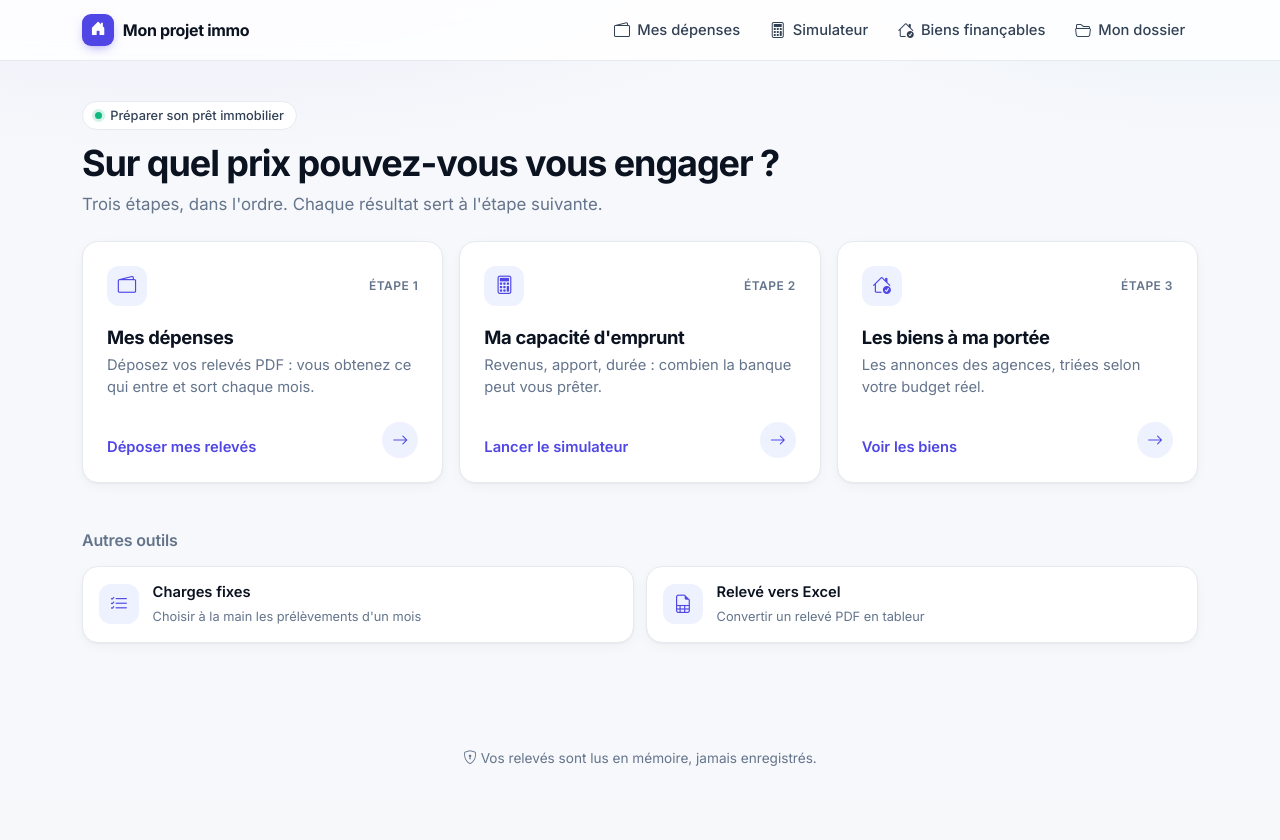
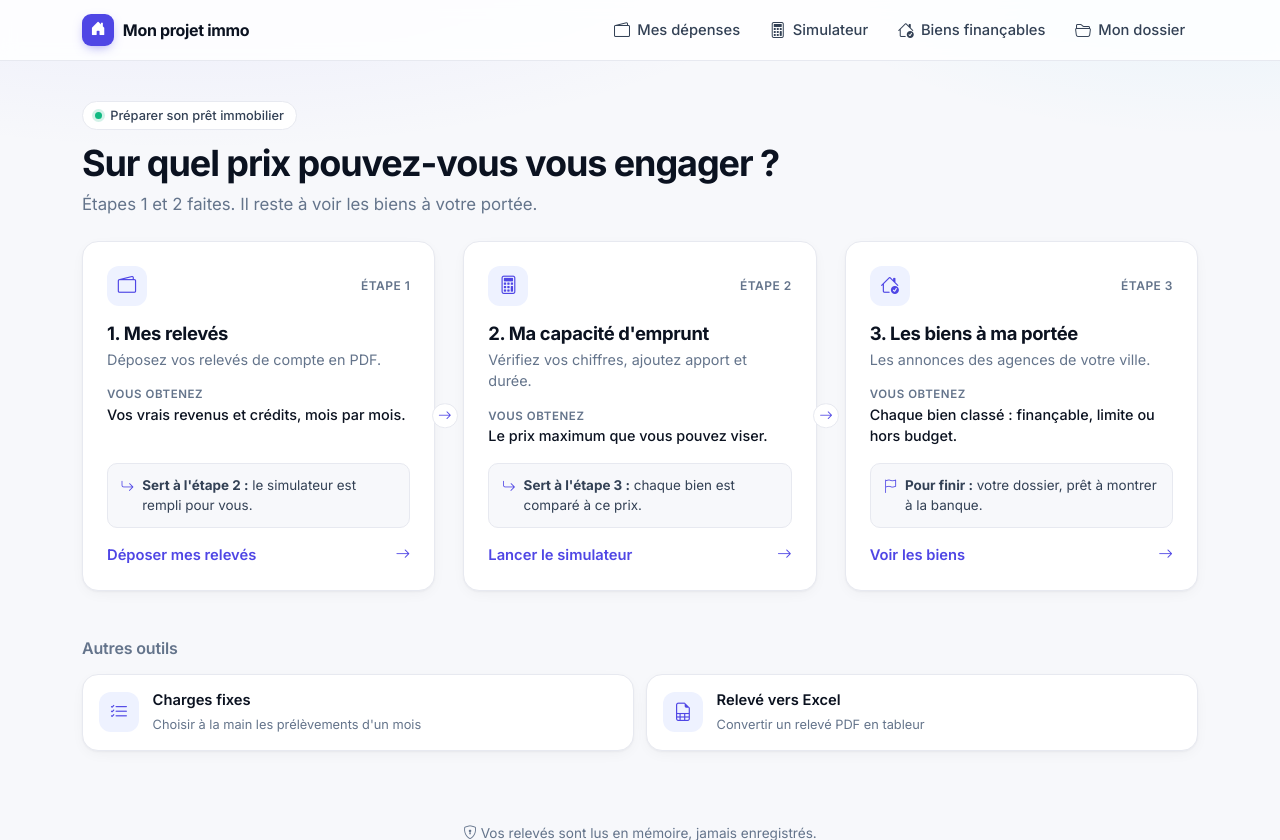
Before and after one commit to Dev9710/tools_immo, a Django app: template templates/analyseur/accueil.html in a window 1280 px wide. Shown: the top 840 px of the page. Before the commit the page ends 766 px from the top, so only its background shows below. Run offline with Django 4.2, Linux system fonts and the light colour scheme; the template is opened without the code that fills it, so the values that code supplies are empty.

Commit message:
Accueil accompagné : chaque étape dit ce qu'elle apporte et à quoi elle sert pour la suivante, flèches entre étapes, « À faire maintenant » sur la prochaine ; le simulateur retient le prix maximum

```diff
--- a/templates/analyseur/accueil.html
+++ b/templates/analyseur/accueil.html
@@ -5,28 +5,43 @@
 {% block extra_css %}
 <style>
     /* Accueil = point de situation : 3 étapes, chacune affiche son chiffre une fois faite. */
-    .ac-etapes { display: grid; grid-template-columns: repeat(3, minmax(0, 1fr)); gap: 1rem; }
-    @media (max-width: 991.98px) { .ac-etapes { grid-template-columns: 1fr; } }
-    .ac-etape { display: flex; flex-direction: column; padding: 1.5rem; color: inherit; text-decoration: none;
+    /* Accueil = parcours accompagné : chaque carte dit ce qu'on obtient et à quoi ça
+       sert pour l'étape suivante ; la prochaine étape à faire est mise en avant. */
+    .ac-etapes { display: grid; grid-template-columns: repeat(3, minmax(0, 1fr)); gap: 1.75rem; }
+    @media (max-width: 991.98px) { .ac-etapes { grid-template-columns: 1fr; gap: 1.5rem; } }
+    .ac-etape { position: relative; display: flex; flex-direction: column; padding: 1.5rem; color: inherit; text-decoration: none;
         transition: transform .2s var(--ease-out), box-shadow .2s var(--ease-out), border-color .2s ease; }
     .ac-etape:active { transform: scale(.99); }
     @media (hover: hover) and (pointer: fine) {
         .ac-etape:hover { color: inherit; border-color: #c7cbe0; transform: translateY(-2px);
             box-shadow: 0 1px 2px rgba(15, 23, 42, .04), 0 12px 28px -8px rgba(15, 23, 42, .14); }
-        .ac-etape:hover .ac-fleche { background: var(--brand); color: #fff; }
     }
-    .ac-haut { display: flex; align-items: center; justify-content: space-between; margin-bottom: 1.25rem; }
+    .ac-etape.maintenant { border-color: var(--brand-line); box-shadow: 0 0 0 3px var(--brand-soft), var(--ombre); }
+    /* Flèche qui relie une carte à la suivante */
+    .ac-etape:not(:last-child)::after { content: "\F138"; font-family: "bootstrap-icons"; position: absolute; z-index: 2;
+        right: -1.45rem; top: 50%; transform: translateY(-50%); display: grid; place-items: center; width: 1.6rem; height: 1.6rem;
+        border-radius: 50%; background: var(--canvas); border: 1px solid var(--hair); color: var(--brand); font-size: .85rem; }
+    @media (max-width: 991.98px) {
+        .ac-etape:not(:last-child)::after { content: "\F128"; right: auto; left: 50%; top: auto; bottom: -1.3rem; transform: translateX(-50%); }
+    }
+    .ac-haut { display: flex; align-items: center; justify-content: space-between; margin-bottom: 1rem; }
     .ac-num { font-size: .75rem; font-weight: 600; color: var(--mute); letter-spacing: .04em; }
-    .ac-etape h2 { font-size: 1.15rem; margin: 0 0 .35rem; }
-    .ac-etape p { color: var(--mute); font-size: .92rem; margin: 0; }
-    .ac-bas { display: flex; align-items: end; justify-content: space-between; gap: 1rem; margin-top: auto; padding-top: 1.5rem; }
-    .ac-chiffre { font-size: 1.75rem; font-weight: 650; letter-spacing: -.03em; line-height: 1; font-variant-numeric: tabular-nums; }
-    .ac-chiffre small { font-size: .85rem; font-weight: 500; color: var(--mute); letter-spacing: 0; }
-    .ac-fait { display: inline-flex; align-items: center; gap: .35rem; font-size: .78rem; font-weight: 600; color: var(--ok);
-        background: var(--ok-bg); border: 1px solid var(--ok-line); border-radius: 999px; padding: .15rem .55rem; }
-    .ac-action { font-weight: 600; color: var(--brand); font-size: .92rem; }
-    .ac-fleche { display: inline-grid; place-items: center; width: 2.25rem; height: 2.25rem; border-radius: 999px; flex: none;
-        background: var(--brand-soft); color: var(--brand); transition: background-color .15s ease, color .15s ease; }
+    .ac-statut { display: inline-flex; align-items: center; gap: .35rem; font-size: .78rem; font-weight: 600; border-radius: 999px;
+        padding: .15rem .6rem; border: 1px solid; }
+    .ac-statut.fait { color: var(--ok); background: var(--ok-bg); border-color: var(--ok-line); }
+    .ac-statut.maintenant { color: var(--brand); background: var(--brand-soft); border-color: var(--brand-line); }
+    .ac-etape h2 { font-size: 1.15rem; margin: 0 0 .3rem; }
+    .ac-etape .quoi { color: var(--mute); font-size: .9rem; margin: 0; }
+    .ac-obtenu { margin: 1rem 0 0; font-size: .9rem; }
+    .ac-obtenu .k { font-size: .72rem; font-weight: 600; color: var(--mute); text-transform: uppercase; letter-spacing: .05em; }
+    .ac-obtenu .v { color: var(--ink); font-weight: 500; }
+    .ac-chiffre { font-size: 1.6rem; font-weight: 650; letter-spacing: -.03em; line-height: 1.1; font-variant-numeric: tabular-nums; }
+    .ac-chiffre small { font-size: .8rem; font-weight: 500; color: var(--mute); letter-spacing: 0; }
+    .ac-relais { display: flex; gap: .5rem; align-items: flex-start; margin-top: auto; padding: .7rem .8rem; border-radius: 10px;
+        background: var(--soft); border: 1px solid var(--hair); font-size: .84rem; color: var(--ink-2); }
+    .ac-relais i { color: var(--brand); margin-top: .1rem; }
+    .ac-espace { flex: 1 0 1rem; }
+    .ac-action { display: flex; align-items: center; justify-content: space-between; margin-top: 1rem; font-weight: 600; color: var(--brand); font-size: .92rem; }
 
     .ac-outils { display: grid; grid-template-columns: repeat(2, minmax(0, 1fr)); gap: .75rem; }
     @media (max-width: 767.98px) { .ac-outils { grid-template-columns: 1fr; } }
@@ -43,57 +58,71 @@
     <header class="ti-entete">
         <span class="ti-surtitre"><span class="point"></span>Préparer son prêt immobilier</span>
         <h1>Sur quel prix pouvez-vous vous engager&nbsp;?</h1>
-        <p class="lede">Trois étapes, dans l'ordre. Chaque résultat sert à l'étape suivante.</p>
+        <p class="lede">
+            {% if prochaine_etape == 1 %}Commencez par l'étape 1 : tout le reste en découle.
+            {% elif prochaine_etape == 2 %}Étape 1 faite. Prochaine étape : votre capacité d'emprunt.
+            {% else %}Étapes 1 et 2 faites. Il reste à voir les biens à votre portée.{% endif %}
+        </p>
     </header>
 
     <div class="ac-etapes">
-        <a href="{% url 'depenses_mensuelles' %}" class="ti-carte ac-etape">
+        <a href="{% url 'depenses_mensuelles' %}" class="ti-carte ac-etape{% if prochaine_etape == 1 %} maintenant{% endif %}">
             <div class="ac-haut">
                 <span class="ti-icone-carre"><i class="bi bi-wallet2" aria-hidden="true"></i></span>
-                {% if depenses_affichees %}<span class="ac-fait"><i class="bi bi-check2" aria-hidden="true"></i>Fait</span>
+                {% if revenus_affiches %}<span class="ac-statut fait"><i class="bi bi-check2" aria-hidden="true"></i>Fait</span>
+                {% elif prochaine_etape == 1 %}<span class="ac-statut maintenant">À faire maintenant</span>
                 {% else %}<span class="ac-num">ÉTAPE 1</span>{% endif %}
             </div>
-            <h2>Mes dépenses</h2>
-            <p>Déposez vos relevés PDF : vous obtenez ce qui entre et sort chaque mois.</p>
-            <div class="ac-bas">
-                {% if depenses_affichees %}
-                    <div class="ac-chiffre">{{ depenses_affichees }} <small>€ / mois</small></div>
-                {% else %}
-                    <span class="ac-action">Déposer mes relevés</span>
-                {% endif %}
-                <span class="ac-fleche" aria-hidden="true"><i class="bi bi-arrow-right"></i></span>
+            <h2>1. Mes relevés</h2>
+            <p class="quoi">Déposez vos relevés de compte en PDF.</p>
+            <div class="ac-obtenu">
+                <div class="k">Vous obtenez</div>
+                {% if revenus_affiches %}<div class="ac-chiffre">{{ revenus_affiches }} <small>€ de revenus / mois</small></div>
+                {% else %}<div class="v">Vos vrais revenus et crédits, mois par mois.</div>{% endif %}
             </div>
+            <span class="ac-espace"></span>
+            <div class="ac-relais"><i class="bi bi-arrow-return-right" aria-hidden="true"></i>
+                <span><strong>Sert à l'étape 2 :</strong> le simulateur est rempli pour vous.</span></div>
+            <span class="ac-action">{% if revenus_affiches %}Revoir mes relevés{% else %}Déposer mes relevés{% endif %}<i class="bi bi-arrow-right" aria-hidden="true"></i></span>
         </a>
 
-        <a href="{% url 'simulateur_pret' %}" class="ti-carte ac-etape">
+        <a href="{% url 'simulateur_pret' %}" class="ti-carte ac-etape{% if prochaine_etape == 2 %} maintenant{% endif %}">
             <div class="ac-haut">
                 <span class="ti-icone-carre"><i class="bi bi-calculator" aria-hidden="true"></i></span>
-                {% if capacite_affichee %}<span class="ac-fait"><i class="bi bi-check2" aria-hidden="true"></i>Fait</span>
+                {% if capacite_affichee %}<span class="ac-statut fait"><i class="bi bi-check2" aria-hidden="true"></i>Fait</span>
+                {% elif prochaine_etape == 2 %}<span class="ac-statut maintenant">À faire maintenant</span>
                 {% else %}<span class="ac-num">ÉTAPE 2</span>{% endif %}
             </div>
-            <h2>Ma capacité d'emprunt</h2>
-            <p>Revenus, apport, durée : combien la banque peut vous prêter.</p>
-            <div class="ac-bas">
-                {% if capacite_affichee %}
-                    <div class="ac-chiffre">{{ capacite_affichee }} <small>€</small></div>
-                {% else %}
-                    <span class="ac-action">Lancer le simulateur</span>
-                {% endif %}
-                <span class="ac-fleche" aria-hidden="true"><i class="bi bi-arrow-right"></i></span>
+            <h2>2. Ma capacité d'emprunt</h2>
+            <p class="quoi">Vérifiez vos chiffres, ajoutez apport et durée.</p>
+            <div class="ac-obtenu">
+                <div class="k">Vous obtenez</div>
+                {% if prix_max_affiche %}<div class="ac-chiffre">{{ prix_max_affiche }} <small>€ prix maximum</small></div>
+                {% elif capacite_affichee %}<div class="ac-chiffre">{{ capacite_affichee }} <small>€ empruntables</small></div>
+                {% else %}<div class="v">Le prix maximum que vous pouvez viser.</div>{% endif %}
             </div>
+            <span class="ac-espace"></span>
+            <div class="ac-relais"><i class="bi bi-arrow-return-right" aria-hidden="true"></i>
+                <span><strong>Sert à l'étape 3 :</strong> chaque bien est comparé à ce prix.</span></div>
+            <span class="ac-action">{% if capacite_affichee %}Ajuster ma simulation{% else %}Lancer le simulateur{% endif %}<i class="bi bi-arrow-right" aria-hidden="true"></i></span>
         </a>
 
-        <a href="{% url 'biens_financables' %}" class="ti-carte ac-etape">
+        <a href="{% url 'biens_financables' %}" class="ti-carte ac-etape{% if prochaine_etape == 3 %} maintenant{% endif %}">
             <div class="ac-haut">
                 <span class="ti-icone-carre"><i class="bi bi-house-check" aria-hidden="true"></i></span>
-                <span class="ac-num">ÉTAPE 3</span>
+                {% if prochaine_etape == 3 %}<span class="ac-statut maintenant">À faire maintenant</span>
+                {% else %}<span class="ac-num">ÉTAPE 3</span>{% endif %}
             </div>
-            <h2>Les biens à ma portée</h2>
-            <p>Les annonces des agences, triées selon votre budget réel.</p>
-            <div class="ac-bas">
-                <span class="ac-action">Voir les biens</span>
-                <span class="ac-fleche" aria-hidden="true"><i class="bi bi-arrow-right"></i></span>
+            <h2>3. Les biens à ma portée</h2>
+            <p class="quoi">Les annonces des agences de votre ville.</p>
+            <div class="ac-obtenu">
+                <div class="k">Vous obtenez</div>
+                <div class="v">Chaque bien classé : finançable, limite ou hors budget.</div>
             </div>
+            <span class="ac-espace"></span>
+            <div class="ac-relais"><i class="bi bi-flag" aria-hidden="true"></i>
+                <span><strong>Pour finir :</strong> votre dossier, prêt à montrer à la banque.</span></div>
+            <span class="ac-action">Voir les biens<i class="bi bi-arrow-right" aria-hidden="true"></i></span>
         </a>
     </div>
 
```
Also changed, not shown: analyseur_bancaire/tests.py (+20 -0 lines), analyseur_bancaire/views.py (+7 -0 lines).
